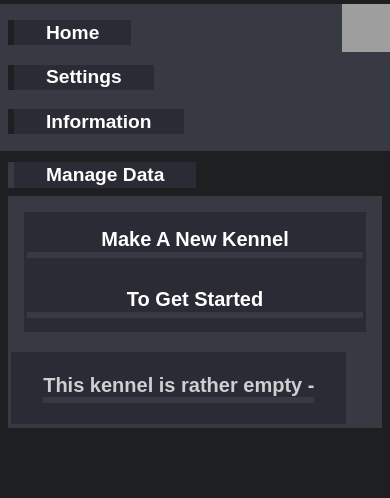
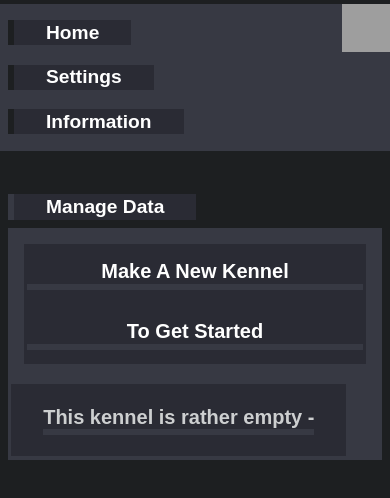
Before and after one commit to Jay-iguez/Yip-Notes, a React (Create React App) app: page /home/navigation-screen in a window 390 px wide. Shown: the top 498 px of the page. Built offline with nearby package versions, Linux system fonts and the light colour scheme; grey boxes are pictures that could not be loaded; a web font is replaced by a local one.

Commit message:
Create additional media queries and change 'expand' logic in Yip_Link/related components

```diff
--- a/src/components/kennel-components/Kennel_Drop_Down.js
+++ b/src/components/kennel-components/Kennel_Drop_Down.js
@@ -4,7 +4,7 @@ import YIP_LINK from './Yip_Link'
 export const KennelDropDown = (props) => {
     const { kennel, url, yips_length } = props
 
-    const expand_link = <YIP_LINK content={{ name: 'Expand', appearance: 'expand', kennel: kennel }} key={Math.random() * 1000} yips_length={yips_length} />
+    const expand_link = <YIP_LINK content={{ name: 'Open Kennel:', appearance: 'expand', kennel: kennel }} key={Math.random() * 1000} yips_length={yips_length} />
 
     const content_to_render = kennel.yips.slice(0, 10).map((yip) => {
             return <YIP_LINK content={{ name: yip.yip_name, id: yip.yip_id, text: yip.yip_content, appearance: 'drop-down' }} kennel_name={url} key={yip.yip_id} />
--- a/src/components/kennel-components/Yip_Link.js
+++ b/src/components/kennel-components/Yip_Link.js
@@ -17,16 +17,15 @@ export const YipLink = (props) => {
 
     const content_to_render = content.appearance === 'expand' ?
         <StyledKennelContentBox view={content.appearance} >
-            <div className={`kennel_yip ${content.appearance}`} >
-                <h3>{content.name}</h3>
-                <div className="kennel_expand">
+            <button
+                className={`button kennel_yip drop-down expand`}
+                onClick={() => {
+                    set_condition('drop-down')
+                    set_view(content.kennel)
+                }}><div>
+                    <h3>{content.name}</h3>
                     <p>Yips: {yips_length}</p>
-                    <button onClick={() => {
-                        set_condition('drop-down')
-                        set_view(content.kennel)
-                    }}><div className="caret"></div></button>
-                </div>
-            </div>
+                </div></button>
         </StyledKennelContentBox>
         :
         <StyledKennelContentBox view={content.appearance} >
--- a/src/components/yip-components/Yip.js
+++ b/src/components/yip-components/Yip.js
@@ -73,7 +73,7 @@ export default function YipNote(props) {
                         </>
                 }
 
-                <StyledQuill margin_size={yip.yip_name.length >= 16 || kennel_name.length >= 16 ? '4.5rem' : '3.5rem'}>
+                <StyledQuill margin_size={yip.yip_name.length >= 16 || kennel_name.length >= 16 ? '5rem' : '3.5rem'}>
                     {
                         unsaved === false ? null :
 
--- a/src/styled-components/Styled.js
+++ b/src/styled-components/Styled.js
@@ -51,6 +51,10 @@ export const YipCSSStyles = styled.div`
         padding: 0 3.5em;
         margin-bottom: 1em;
         background-color: #373943;
+        max-width: 100%;
+        white-space: nowrap;
+        overflow: hidden;
+        text-overflow: ellipsis;
     }
 
     .button.select_option.input {
@@ -146,7 +150,7 @@ export const YipCSSStyles = styled.div`
         z-index: 9998;
     }
 
-    @media screen and (max-width: 540px) {
+    @media screen and (max-width: 730px) {
         .button.corner_left {
             top: 10.15rem;
         }
@@ -160,13 +164,36 @@ export const YipCSSStyles = styled.div`
             right: .5rem;
         }
 
+        .button.select_option {
+            padding: 0 1em;
+        }
+
         .value.unsaved_message {
-            top: 15.50rem;
+            top: 12.50rem;
             left: .5rem;
             right: .5rem;
             border-bottom: .2em solid white;
             margin-left: 0;
             margin-right: 0;
+        }
+    }
+
+    @media screen and (max-width: 450px) {
+        .button.corner_left {
+            top: 12.15rem;
+        }
+
+        .button.corner_left.right {
+            top: 12.15rem;
+        }
+
+        .button.corner_left.right.save_changes {
+            top: 9.85rem;
+            margin-right: 0;
+        }
+
+        .value.value.unsaved_message {
+            top: 14.50rem;
         }
     }
 
@@ -196,7 +223,7 @@ export const StyledYipHomeScreenNavBar = styled.nav`
         width: 3rem;
    }
 
-   @media screen and (max-width: 540px) {
+   @media screen and (max-width: 730px) {
         height: 9.2rem;
         border-top: .8em solid #1d1f21;
 
@@ -228,8 +255,12 @@ export const StyledContentContainer = styled.div`
 export const StyledContentTopborder = styled.div`
     height: 6rem;
 
-    @media screen and (max-width: 540px) {
+    @media screen and (max-width: 730px) {
         height: 12.25rem;
+    }
+
+    @media screen and (max-width: 450px) {
+        height: 14.25rem;
     }
 `
 export const StyledContentbody = styled.div`
@@ -238,7 +269,7 @@ export const StyledContentbody = styled.div`
     overflow: auto;
     font-size: 1em;
 
-    @media screen and (max-width: 540px) {
+    @media screen and (max-width: 730px) {
         margin: 0 .5rem;
     }
 `
@@ -247,7 +278,7 @@ export const StyledContentYipBody = styled(StyledContentbody)`
     margin-left: 8%;
     margin-right: 8%;
 
-    @media screen and (max-width: 540px) {
+    @media screen and (max-width: 730px) {
         margin: 0 .5rem;
     }
 `
@@ -289,7 +320,7 @@ export const StyledQuill = styled.div`
         }
     }
 
-    @media screen and (max-width: 540px) {
+    @media screen and (max-width: 730px) {
         .yip_info {
             left: .5rem;
             right: .5rem;
@@ -360,34 +391,12 @@ export const StyledKennelContentBox = styled.div`
     }
 
     .kennel_yip.expand {
-        border-bottom: .5rem solid #1D1F21;
+        border-right: 1rem solid #1D1F21;
     }
 
-    .kennel_expand {
-        display: flex;
-        justify-content: space-between;
-        flex-flow: row nowrap;
 
-        .caret {
-           margin-left: 8rem;
-           position: relative;
-        }
 
-        button {
-            text-decoration: none;
-            background: none;
-	        color: inherit;
-	        border: none;
-	        padding: 0;
-	        font: inherit;
-	        cursor: pointer;
-	        outline: inherit;
-            width: 0;
-        }
-
-    }
-
-    @media screen and (max-width: 540px) {
+    @media screen and (max-width: 730px) {
       width: 100%;
       overflow: hidden;
 
@@ -416,7 +425,6 @@ export const StyledKennelContentBox = styled.div`
 
       }
 
-
     }
 `
 //
@@ -434,6 +442,10 @@ export const StyledNoteLink = styled.div`
 export const StyledManageScreen = styled.div`
     margin: 1rem 8%;
     text-align: center;
+
+    @media screen and (max-width: 730px) {
+        margin: 1rem .5rem
+    }
 `
 
 export const StyledConditionMessage = styled.h1`
@@ -444,6 +456,7 @@ export const StyledConditionWrapper = styled.div`
     display: flex;
     flex-flow: column nowrap;
     background-color: #2a2b34;
+    width: 100%;
 
     .select_container {
         margin: 0 0;
```
